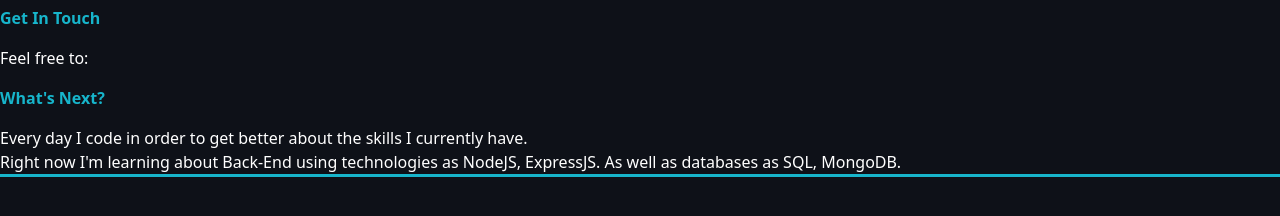
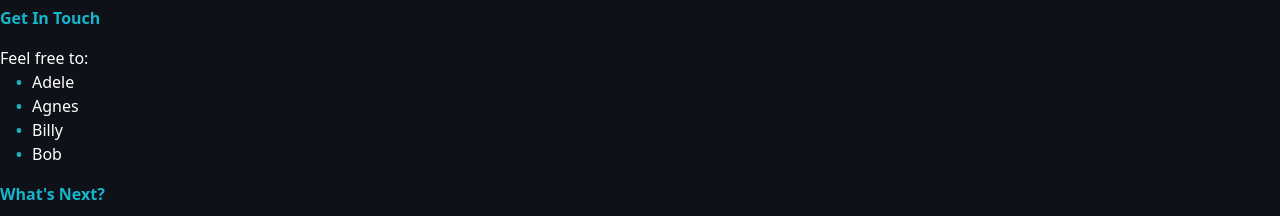
Before and after one commit to matiascabrejos/Portfolio, a Vue app: page /about in a window 1280 px wide. Shown: the part 421-637 px from the top of the page. Built offline with nearby package versions, Linux system fonts and the light colour scheme.

Commit message:
Working on the about page

```diff
--- a/src/pages/About.vue
+++ b/src/pages/About.vue
@@ -35,6 +35,12 @@
     <div class="touch">
       <h1 class="text-title">Get In Touch</h1>
       <p>Feel free to:</p>
+      <ul>
+        <li>Adele</li>
+        <li>Agnes</li>
+        <li>Billy</li>
+        <li>Bob</li>
+      </ul>
     </div>
     <div>
       <h1 class="text-title">What's Next?</h1>
@@ -59,4 +65,17 @@
   @apply py-4 text-base font-semibold;
   color: #17b5cb;
 }
+
+ul {
+  list-style: none; /* Remove default bullets */
+}
+
+ul li::before {
+  content: "\2022"; /* Add content: \2022 is the CSS Code/unicode for a bullet */
+  color: #17b5cb; /* Change the color */
+  font-weight: bold; /* If you want it to be bold */
+  display: inline-block; /* Needed to add space between the bullet and the text */
+  width: 1em; /* Also needed for space (tweak if needed) */
+  margin-left: 1em; /* Also needed for space (tweak if needed) */
+}
 </style>
```
